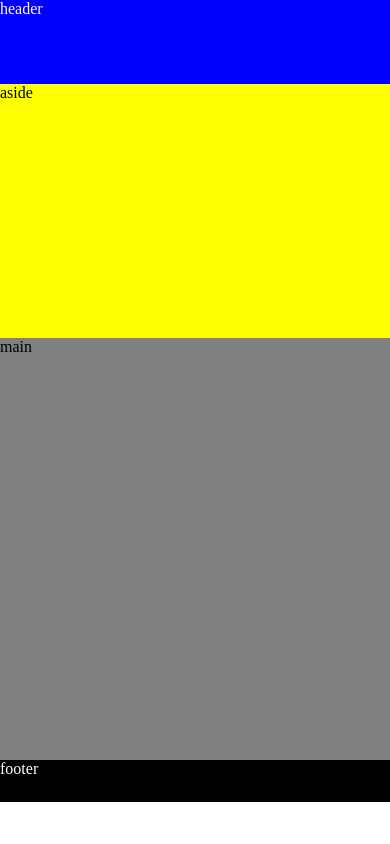
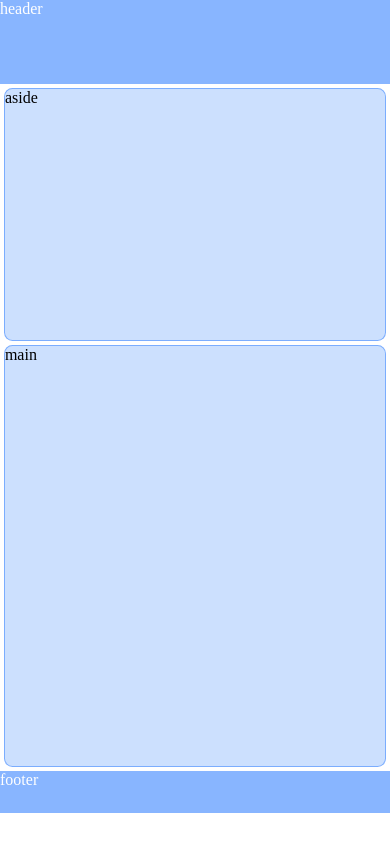
Before and after one commit to b-3s/topics, a plain HTML site: page index.html in a window 390 px wide. Drawn offline with Linux system fonts and the light colour scheme.

Commit message:
refining responsive layout

```diff
--- a/css/main.css
+++ b/css/main.css
@@ -7,7 +7,7 @@
 	width: 100%;
 	height: 10vh;
 	min-height: 80px;
-	background-color: blue;
+	background-color: #609DFFBF;
 	color: white;
 	/*margin-top: 50px;*/
 }
@@ -16,24 +16,29 @@
 	width: 100%;
 	height: 5vh;
 	min-height: 40px;
-	background-color: red;
+	background-color: #609DFFFF;
 }
 
 #main {
 	float: left;
-	width: 75%;
+	width: 73%;
 	height: 80vh;
 	min-height: 80px;
-	background-color: grey;
-
+	background-color: #C1DAFED2;
+	border: 1px solid #609DFFBF;
+	border-radius: 1vh;
+	margin: 1%;
 }
 
 #aside {
 	float: left;
-	width: 25%;
+	width: 24%;
 	height: 80vh;
 	min-height: 80px;
-	background-color: yellow;
+	background-color: #C1DAFED2;
+	border: 1px solid #609DFFBF;
+	border-radius: 1vh;
+	margin: 1% 0 1% 1%;
 }
 
 #footer {
@@ -41,9 +46,10 @@
 	width: 100%;
 	height: 5vh;
 	min-height: 40px;
-	background-color: black;
+	background-color: #609DFFBF;
 	color: white;
 }
+
 
 
 
@@ -59,14 +65,15 @@
 
 #aside {
 	clear:both;
-	width: 100%;
+	width: 98%;
 	height:30vh;
 	min-height: 50px;
+	margin-bottom:0;
 }
 
 #main {
 	clear: both;
-	width:100%;
+	width:98%;
 	height:50vh;
 	min-height:80px;
 }
@@ -79,14 +86,15 @@
 
 #aside {
 	clear:both;
-	width: 100%;
+	width: 98%;
 	height:30vh;
 	min-height: 50px;
+	margin-bottom:0;
 }
 
 #main {
 	clear: both;
-	width:100%;
+	width:98%;
 	height:50vh;
 	min-height:80px;
 }
```
